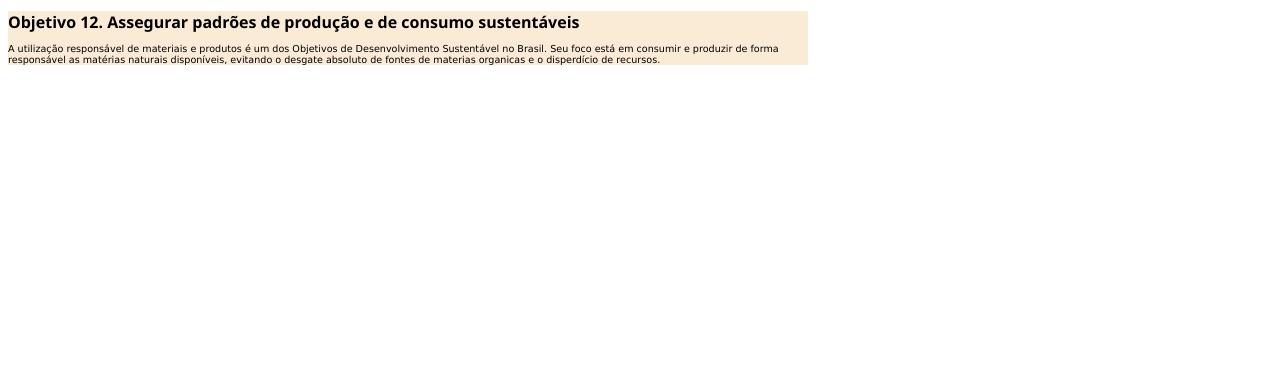
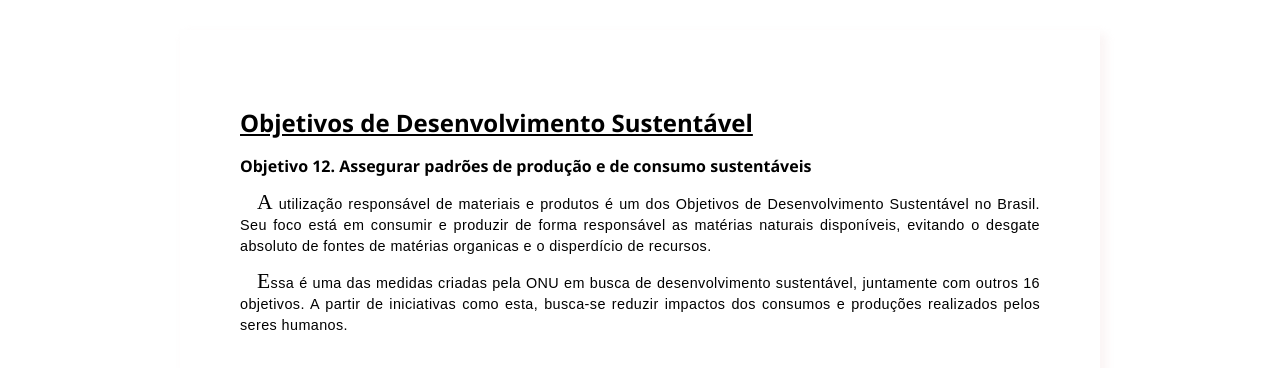
Before and after one commit to patriciasantana9/inspiraJA, a plain HTML site: page index.html in a window 1280 px wide. Drawn offline with Linux system fonts and the light colour scheme.

Commit message:
página completa

```diff
--- a/index.html
+++ b/index.html
@@ -8,8 +8,10 @@
 </head>
 <body>
    <div class="all">
-      <h1>Objetivo 12. Assegurar padrões de produção e de consumo sustentáveis</h1>
-      <p>A utilização responsável de materiais e produtos é um dos Objetivos de Desenvolvimento Sustentável no Brasil. Seu foco está em consumir e produzir de forma responsável as matérias naturais disponíveis, evitando o desgate absoluto de fontes de materias organicas e o disperdício de recursos.</p>
+      <h1>Objetivos de Desenvolvimento Sustentável</h1>
+      <h2>Objetivo 12. Assegurar padrões de produção e de consumo sustentáveis</h2>
+      <p>A utilização responsável de materiais e produtos é um dos Objetivos de Desenvolvimento Sustentável no Brasil. Seu foco está em consumir e produzir de forma responsável as matérias naturais disponíveis, evitando o desgate absoluto de fontes de matérias organicas e o disperdício de recursos.</p>
+      <p>Essa é uma das medidas criadas pela ONU em busca de desenvolvimento sustentável, juntamente com outros 16 objetivos. A partir de iniciativas como esta, busca-se reduzir impactos dos consumos e produções realizados pelos seres humanos.</p>
    </div>
 </body>
 </html>
--- a/style.css
+++ b/style.css
@@ -1,15 +1,33 @@
-div {
+div.all {
    width: 800px;
-   height: auto;
-   background-color: antiquewhite;
+   height: 800px;
+   box-shadow: 5px 5px 9px 1px #f7efefa8;
+   padding: 60px;
+   margin: 30px auto;
 }
 
 h1 {
+   font-size: 1.5em;
+   font-family: 'Segoe UI', Tahoma, Geneva, Verdana, sans-serif;
+   text-decoration-line: underline;
+   text-decoration-color: black;
+}
+
+h2 {
    font-size: 1em;
    font-family: 'Segoe UI', Tahoma, Geneva, Verdana, sans-serif;
 }
 
 p {
-   font-size: 0.6em;
-   font-family: 'Lucida Sans', 'Lucida Sans Regular', 'Lucida Grande', 'Lucida Sans Unicode', Geneva, Verdana, sans-serif;
+   font-size: 0.9em;
+   font-family: Arial, Helvetica, sans-serif;
+   letter-spacing: 0.4px;
+   text-align: justify;
+   line-height: 21px;
+   text-indent: 17px;
 }
+
+p::first-letter {
+   font-size: 1.5em;
+   font-family: 'Times New Roman', Times, serif;
+}
```
